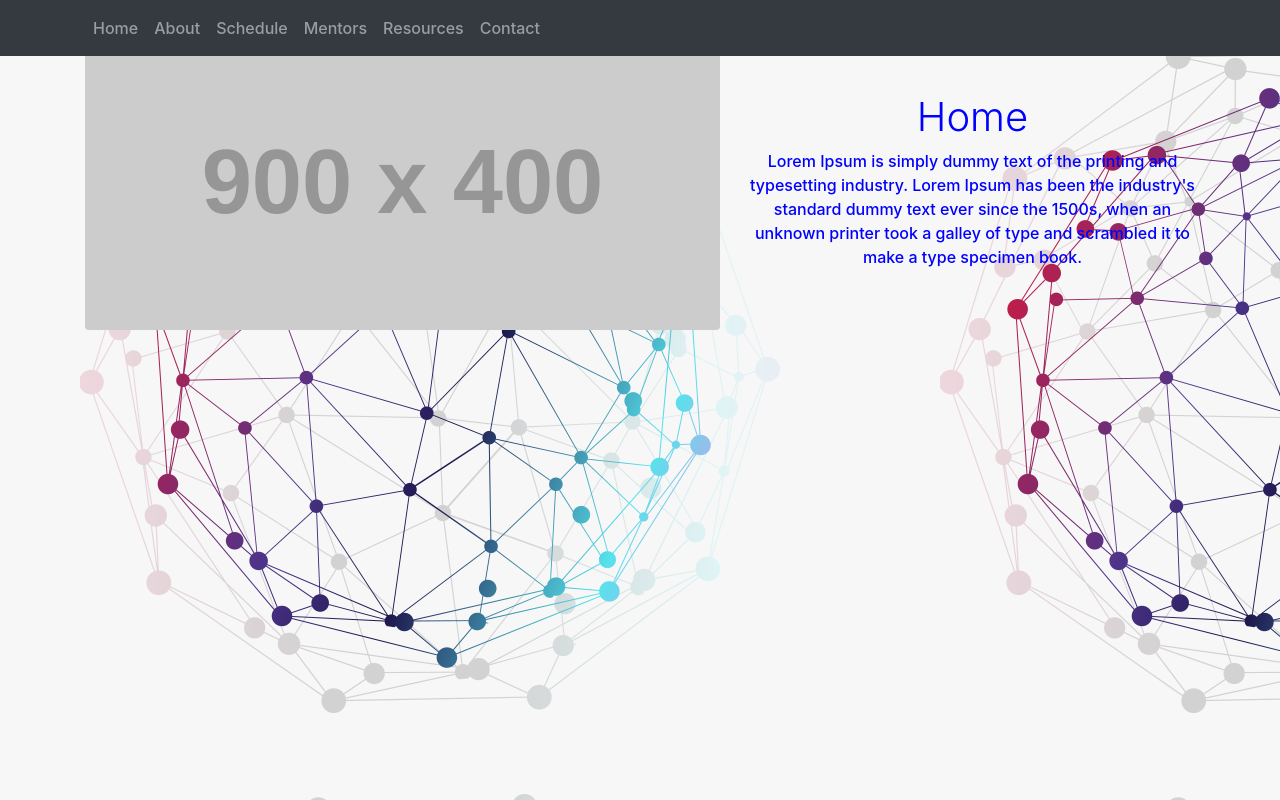
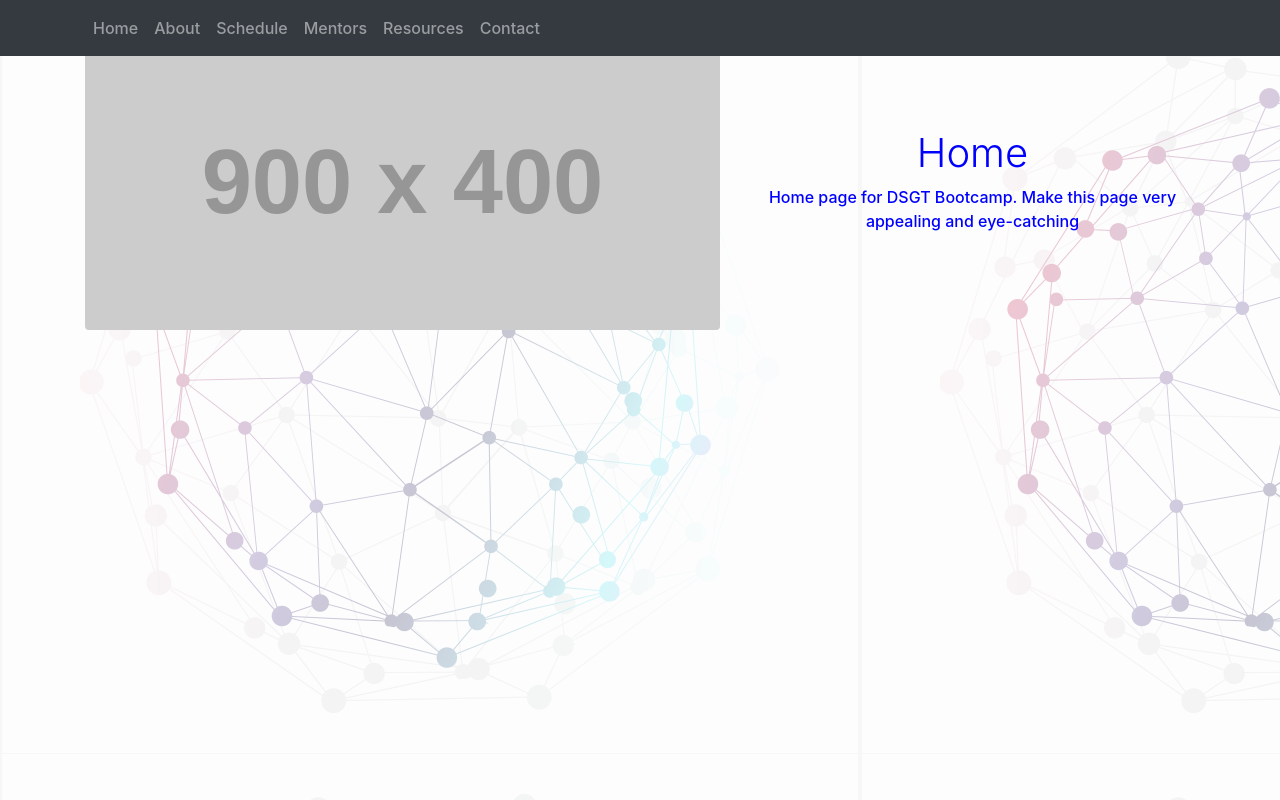
Before and after one commit to DSGT-Bootcamp/DSGTBootcampWebpage, a React (Create React App) app: page / in a window 1280 px wide. Built offline with nearby package versions, Linux system fonts and the light colour scheme.

Commit message:
faded out background image + updated text on About and Home page

```diff
--- a/src/components/About.js
+++ b/src/components/About.js
@@ -16,7 +16,7 @@ class About extends React.Component {
                 <div class="col-lg-5">
                   <h1 class="font-weight-light">About DSGT Bootcamp</h1>
                   <p>
-                    About page
+                    About page for DSGT Bootcamp. Insert stuff on why DSGT Bootcamp is the ideal place towards growing your data science career
                   </p>
                 </div>
               </div>
--- a/src/components/Home.js
+++ b/src/components/Home.js
@@ -16,10 +16,7 @@ class Home extends React.Component {
             <div class="col-lg-5">
               <h1 class="font-weight-light">Home</h1>
               <p>
-                Lorem Ipsum is simply dummy text of the printing and typesetting
-                industry. Lorem Ipsum has been the industry's standard dummy text
-                ever since the 1500s, when an unknown printer took a galley of
-                type and scrambled it to make a type specimen book.
+                Home page for DSGT Bootcamp. Make this page very appealing and eye-catching
               </p>
             </div>
           </div>
```
Also changed, not shown: src/images/dataviz.png.
